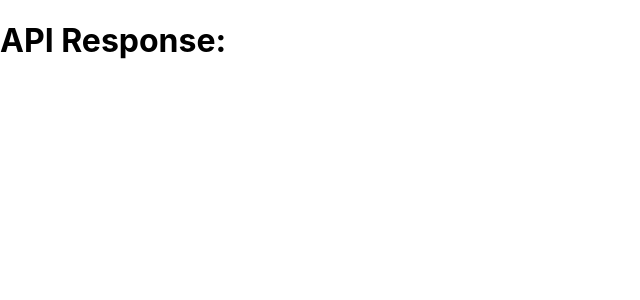
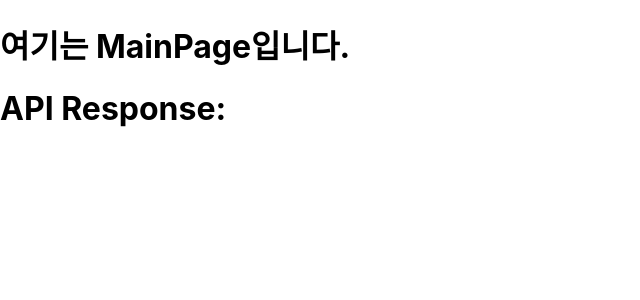
Before and after one commit to AgileHub-DQ/Frontend, a React (Create React App) app in the folder agile-hub/src/: page / in a window 1280 px wide. Shown: the top 300 px of the page, without its empty margins (0-640 px from the left). Built offline with nearby package versions, Linux system fonts and the light colour scheme; no server answers; the HTML template or start-up script is replaced by a standard one.

Commit message:
feat:5 컴포넌트 구조 설계

```diff
--- a/agile-hub/package.json
+++ b/agile-hub/package.json
@@ -10,7 +10,8 @@
     "http-proxy-middleware": "^2.0.6",
     "react": "^18.2.0",
     "react-dom": "^18.2.0",
-    "react-scripts": "5.0.1",
+    "react-router-dom": "^6.22.3",
+    "react-scripts": "^5.0.1",
     "web-vitals": "^2.1.0"
   },
   "scripts": {
@@ -39,7 +40,6 @@
     ]
   },
   "proxy": "http://www.agilehub.store",
-
   "devDependencies": {
     "eslint": "^8.57.0",
     "prettier": "^3.2.5",
--- a/agile-hub/src/App.js
+++ b/agile-hub/src/App.js
@@ -1,30 +1,22 @@
-import React, { useState, useEffect } from 'react';
+//import React, { useState, useEffect } from 'react';
+import { BrowserRouter as Router, Route, Routes } from "react-router-dom";
 import './App.css';
-import axios from 'axios';
+//import axios from 'axios';
+import MainPage from './components/MainPage/MainPage.jsx'; // 로그인 페이지 컴포넌트
+import LoginPage from './components/LoginPage/LoginPage.jsx'; // 로그인 페이지 컴포넌트
 
 function App() {
-  const [responseText, setResponseText] = useState('');
-
-  useEffect(() => {
-    const apiUrl = "/api/health"; // 프록시 설정한 URL을 포함하지 않음!!
-
-    axios.get(apiUrl)
-      .then(response => {
-        console.log(response.data);
-        setResponseText(response.data);
-      })
-      .catch(error => {
-        console.error('There was a problem with the fetch operation:', error);
-      });
-
-  }, []);
-
-
   return (
     <div>
-      <h1>API Response:{responseText}</h1>
+      <Router>
+        <Routes>
+          <Route path="/" element={<MainPage />} />
+          <Route path="/login" element={<LoginPage />} />
+        </Routes>
+      </Router>
     </div>
   );
+
 }
 
 export default App;
--- /dev/null
+++ b/agile-hub/src/components/LoginPage/LoginPage.jsx
@@ -0,0 +1,12 @@
+// LoginPage.js
+import React from 'react';
+
+function LoginPage() {
+  return (
+    <div>
+      <h1>여기는 Login Page입니다.</h1>
+    </div>
+  );
+}
+
+export default LoginPage;
--- /dev/null
+++ b/agile-hub/src/components/MainPage/MainPage.jsx
@@ -0,0 +1,30 @@
+// MainPage.js
+import React, { useState, useEffect } from 'react';
+import axios from 'axios';
+
+function MainPage() {
+  const [responseText, setResponseText] = useState('');
+
+  useEffect(() => {
+    const apiUrl = "/api/health"; // 프록시 설정한 URL을 포함하지 않음
+
+    axios.get(apiUrl)
+      .then(response => {
+        console.log(response.data);
+        setResponseText(response.data);
+      })
+      .catch(error => {
+        console.error('There was a problem with the fetch operation:', error);
+      });
+
+  }, []);
+
+  return (
+    <div>
+      <h1>여기는 MainPage입니다.</h1>
+      <h1>API Response:{responseText}</h1>
+    </div>
+  );
+}
+
+export default MainPage;
```
Also changed, not shown: 2 other files (tests, documents, lock files or other folders).
